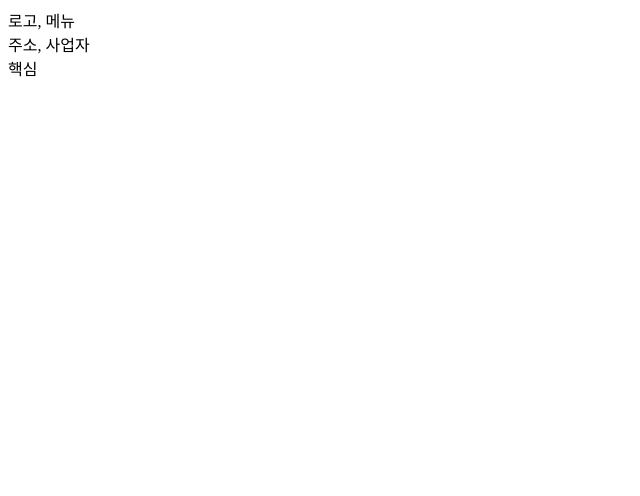
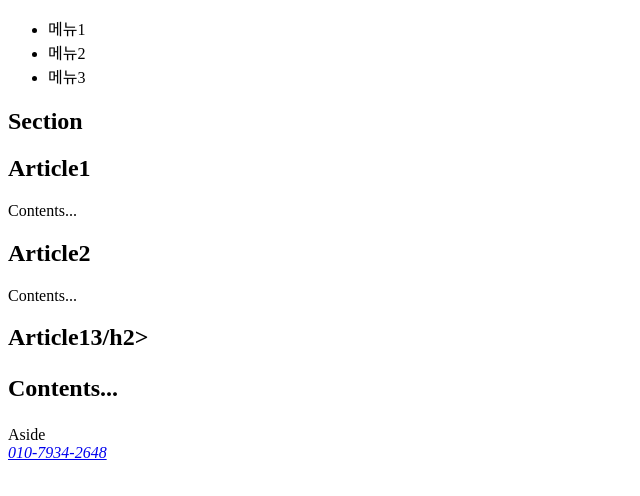
Before and after one commit to kchore42/example, a plain HTML site: page index.html in a window 1280 px wide. Shown: the whole page, without its empty margins (0-640 px from the left). Drawn offline with Linux system fonts and the light colour scheme.

Commit message:
Add files via upload

```diff
--- a/index.html
+++ b/index.html
@@ -1,23 +1,47 @@
 <!DOCTYPE html>
-<html lang="en">
+<html lang="ko">
 <head>
     <meta charset="UTF-8">
-    <meta name="viewport" content="width=h, initial-scale=1.0">
-    <title>Document</title>
+    <meta name="viewport" content="width=device-width, initial-scale=1.0">
+    <title>콘텐츠 구분 예제</title>
+    <link rel="stylesheet" href="./main.css">
 </head>
 <body>
-    <header>로고, 메뉴
+    <header>
+        <nav>
+            <ul>
+                <li>메뉴1</li>
+                <li>메뉴2</li>
+                <li>메뉴3</li>
+            </ul>
+        </nav>
+    </header>
 
-    </header>
-    <footer>주소, 사업자
-
-    </footer>
-    <main>핵심</main>
     <section>
+        <h1>Section</h1>
         <article>
-
+            <h2>Article1</h2>
+            <p>Contents...</p>
+        </article>
+        <article>
+            <h2>Article2</h2>
+            <p>Contents...</p>
+        </article>
+        <article>
+            <h2>Article13/h2>
+            <p>Contents...</p>
         </article>
     </section>
-<aside></aside>
+
+    <aside>
+        Aside
+    </aside>
+
+    <footer>
+        <address>
+            <a href="mailto:kchore42@naver.com"></a>
+            <a href="tel:+8201079342648">010-7934-2648</a>
+        </address>
+    </footer>
 </body>
 </html>
--- a/main.css
+++ b/main.css
@@ -1,37 +1,39 @@
-body{
-    margin: 0;
-    padding: 0;
-}
-.header {
-    background: white;
-    border-bottom: 1px solid lightgray;
-}
-.container {
-    width: 980px;
-    margin: auto;
-    padding: 20px 0;
-}
-.container-left{
-    padding-top: 20px;
-    padding-bottom: 20px;
+header {
 
 }
-.logo {
-    float:left
+header nav {
+
 }
-.logo img {
-    display: block;
+header nav ul {
+
 }
-.menu {
-    float:left
+header nav ul li {
+
 }
-.menu-item {
-        float: left;
-        /* margin-left: 10px; */
-        padding: 8px 10px;
+section {
+
 }
-.clearfix::after {
-    content: "";
-    display: block;
-    clear: both;
+section h1 {
+
 }
+article {
+
+}
+article h2 {
+
+}
+article p {
+
+}
+asdie {
+
+}
+footer {
+
+}
+footer address {
+
+}
+footer adress a {
+
+}
```
